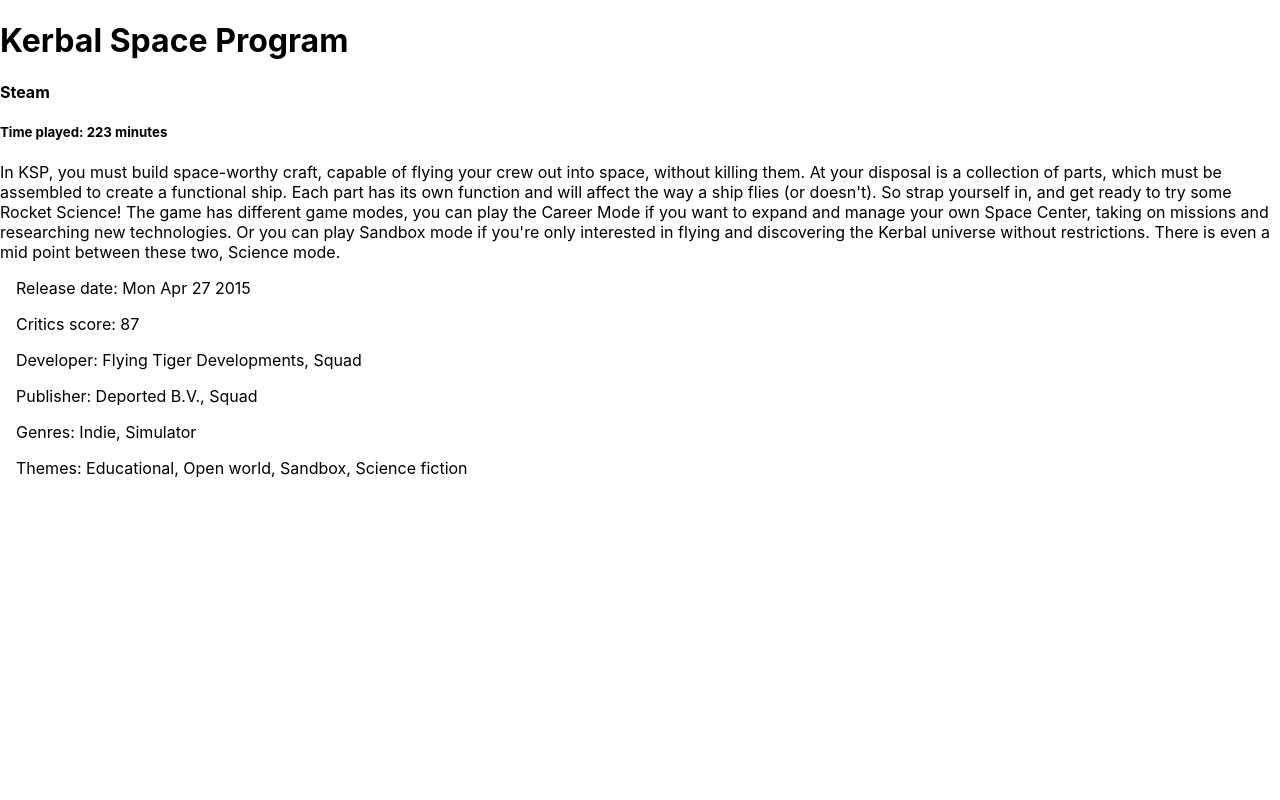
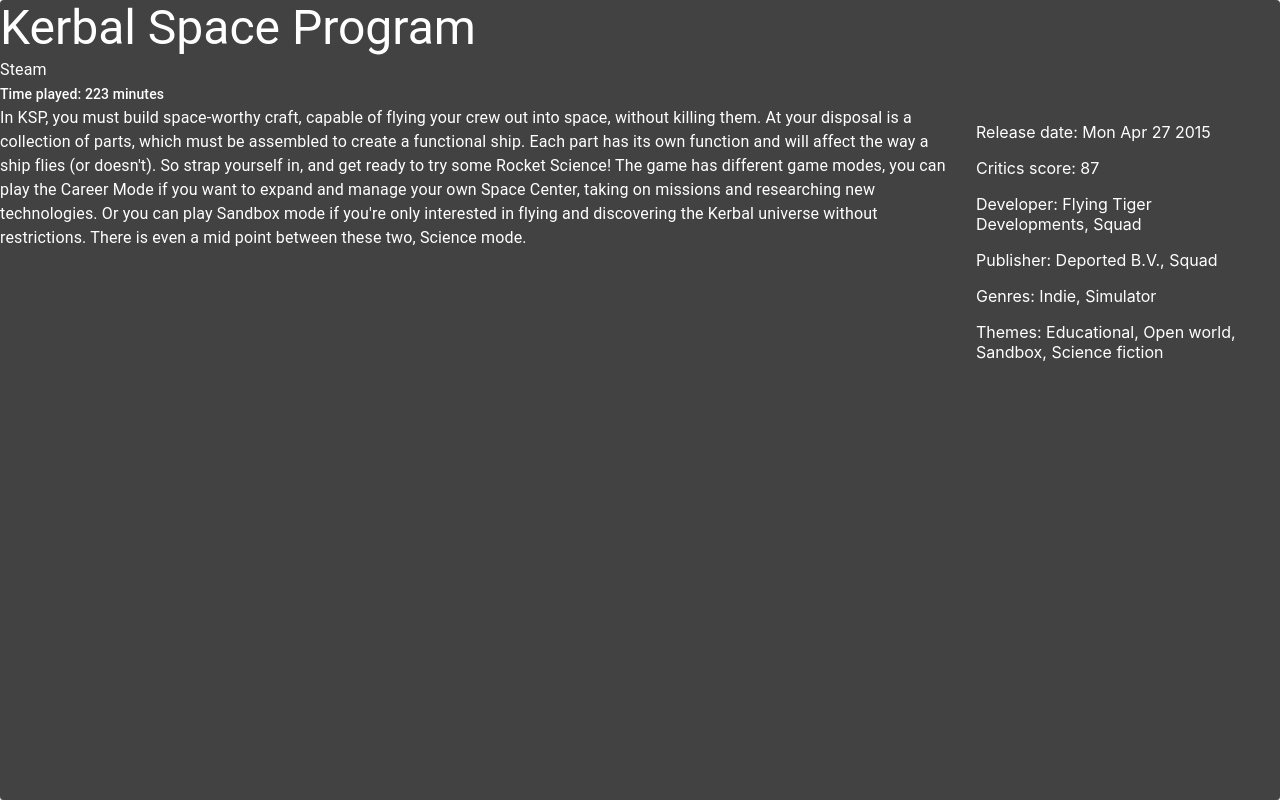
Before and after one commit to dusterherz/GOG-Galaxy-Suggester, a React (Create React App) app in the folder frontend/: page / in a window 1280 px wide. Built offline with nearby package versions, Linux system fonts and the light colour scheme.

Commit message:
Switched to dark theme

```diff
--- a/frontend/src/App.tsx
+++ b/frontend/src/App.tsx
@@ -1,8 +1,19 @@
 import React from 'react';
 import GameDetails from './components/GameDetails';
+import { ThemeProvider, createMuiTheme } from '@material-ui/core/styles';
+import { purple, teal } from '@material-ui/core/colors';
+
+const theme = createMuiTheme({
+  palette: {
+    primary: purple,
+    secondary: teal,
+    type: 'dark',
+  },
+});
 
 function App() {
   return (
+    <ThemeProvider theme={theme}>
       <GameDetails
         title={'Kerbal Space Program'}
         summary={"In KSP, you must build space-worthy craft, capable of flying your crew out into space, without killing them. At your disposal is a collection of parts, which must be assembled to create a functional ship. Each part has its own function and will affect the way a ship flies (or doesn't). So strap yourself in, and get ready to try some Rocket Science!\n\nThe game has different game modes, you can play the Career Mode if you want to expand and manage your own Space Center, taking on missions and researching new technologies. Or you can play Sandbox mode if you're only interested in flying and discovering the Kerbal universe without restrictions. There is even a mid point between these two, Science mode."}
@@ -17,6 +28,7 @@
         backgroundImage={'https://images.gog.com/4d2680caf0bda7eeb4f90e3d9bccba500629cb0ec267dd1ec15bd38c9edcfec0_glx_bg_top_padding_7.webp?namespace=gamesdb'}
         squareIcon={'https://images.gog.com/2f6964251817bcc0e4044de681f9cc40fa399f8bf39f16d98b6ba7d199bae2da_glx_square_icon_v2.webp?namespace=gamesdb'}
         verticalCover={'https://images.gog.com/2f6964251817bcc0e4044de681f9cc40fa399f8bf39f16d98b6ba7d199bae2da_glx_vertical_cover.webp?namespace=gamesdb'} />
+    </ThemeProvider>
   );
 }
 
--- a/frontend/src/components/GameDetails.tsx
+++ b/frontend/src/components/GameDetails.tsx
@@ -1,5 +1,5 @@
 import React from "react";
-import { Grid, Paper, Card, CardMedia, CardActionArea, makeStyles, List, ListItem } from '@material-ui/core';
+import { Grid, Paper, List, ListItem, Typography } from '@material-ui/core';
 
 interface gameDetailsProps {
     title: string,
@@ -17,15 +17,6 @@
     verticalCover: string
 }
 
-const useStyles = makeStyles({
-    root: {
-        maxWidth: 345,
-    },
-    media: {
-        height: 482,
-        // maxWidth: 600,
-    },
-});
 function GameDetails(props: gameDetailsProps) {
     const title = props.title;
     const platforms = props.platformList;
@@ -44,24 +35,23 @@
 
 
 
-    //   gameMinutes=''
     //   backgroundImage=''
     //   squareIcon=''
     //   verticalCover=''
 
-    const classes = useStyles();
 
     return (
+        <Paper style={{ height: '100vh' }}>
             <Grid container>
                 <Grid item xs={12}>
-                <h1>{title}</h1>
-                <h4>{platforms.join(', ')}</h4>
-                <h5>Time played: {gameMinutes} minutes</h5>
+                    <Typography variant='h3'>{title}</Typography>
+                    <Typography variant='subtitle1'>{platforms.join(', ')}</Typography>
+                    <Typography variant='subtitle2'>Time played: {gameMinutes} minutes</Typography>
                 </Grid>
-            <Grid item xs={12}>
-                {summary}
+                <Grid item xs={12} lg={9}>
+                    <Typography variant='body1'>{summary}</Typography>
                 </Grid>
-            <Grid item xs={12}>
+                <Grid item xs={12} lg={3}>
                     <List>
                         <ListItem>Release date: {releaseDate.toDateString()}</ListItem>
                         <ListItem>Critics score: {criticsScore}</ListItem>
@@ -72,7 +62,7 @@
                     </List>
                 </Grid>
             </Grid>
-
+        </Paper>
     );
 }
 
```
Lines whose indentation alone changed are shown as unchanged.
